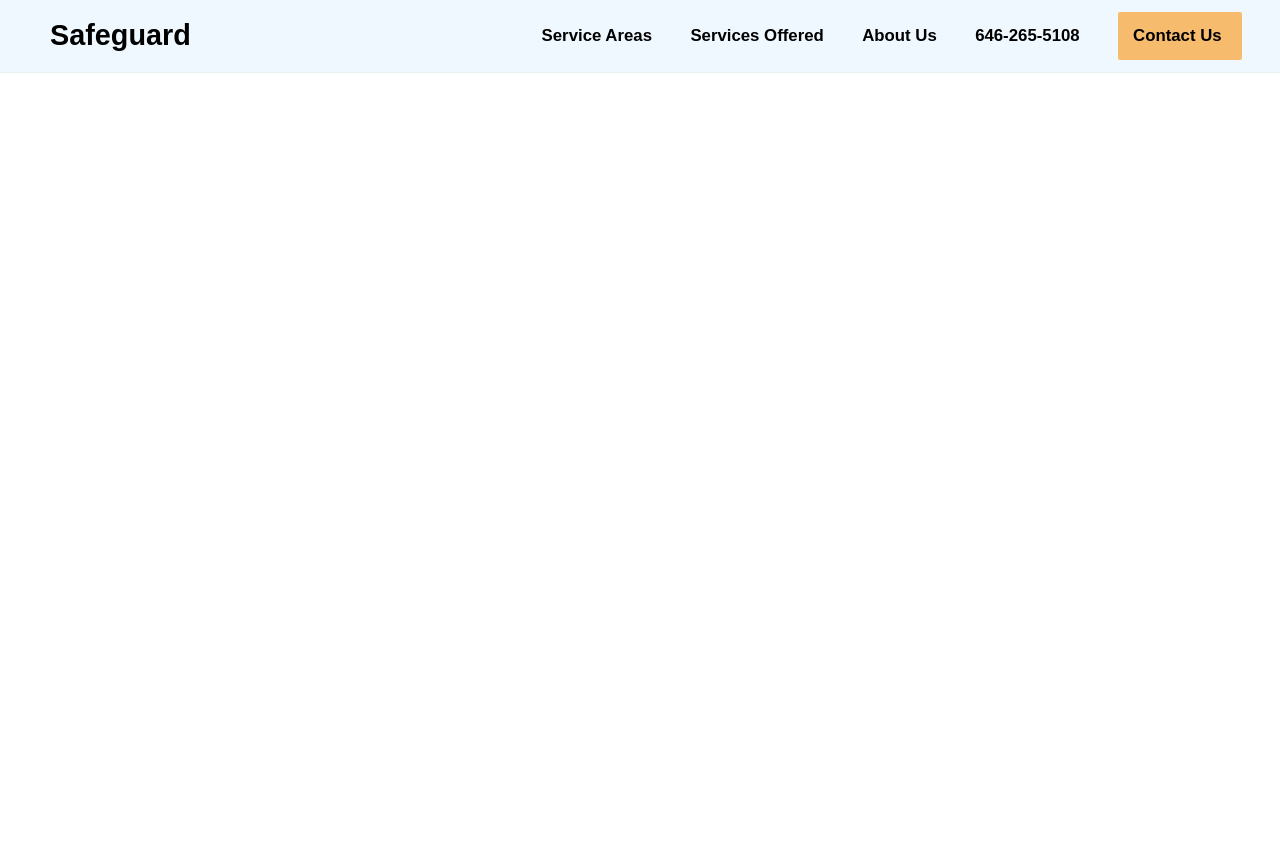
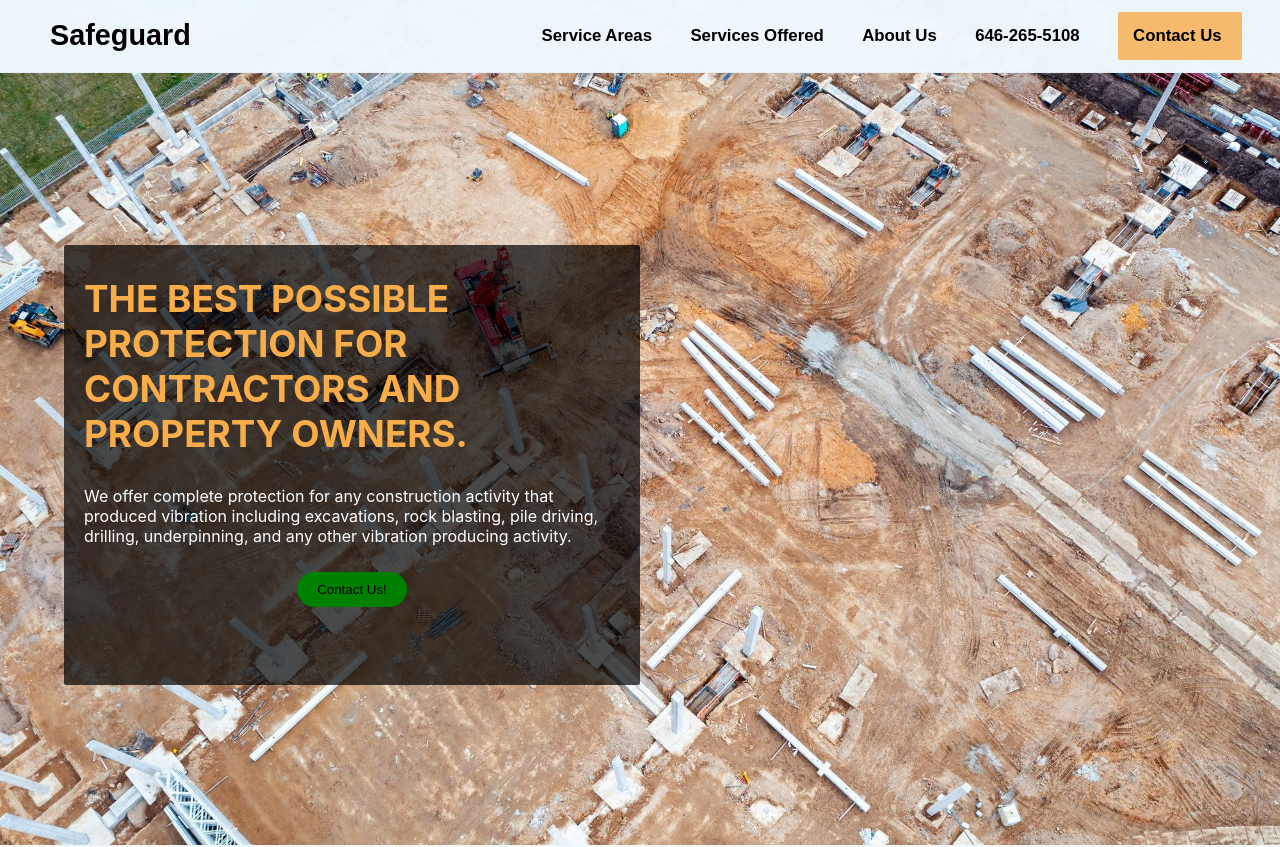
Before and after one commit to AlexManzi/safeguard, a React (Create React App) app: page / in a window 1280 px wide. Shown: the top 847 px of the page. Before the commit the page ends 800 px from the top, so only its background shows below. Built offline with nearby package versions, Linux system fonts and the light colour scheme.

Commit message:
Take out home route

```diff
--- a/src/App.js
+++ b/src/App.js
@@ -16,7 +16,7 @@ function App() {
       {/* <Contactbar/> */}
       <Navbar />
       <Routes>
-        <Route exact path="/safeguard" element={<Home/>}/>
+        <Route exact path="" element={<Home/>}/>
         <Route exact path="/ServiceAreas" element={<ServiceAreas/>}/>
         <Route exact path="/Projects" element={<Projects/>}/>
         <Route exact path="/ContactUs" element={<Contactus/>}/>
```
